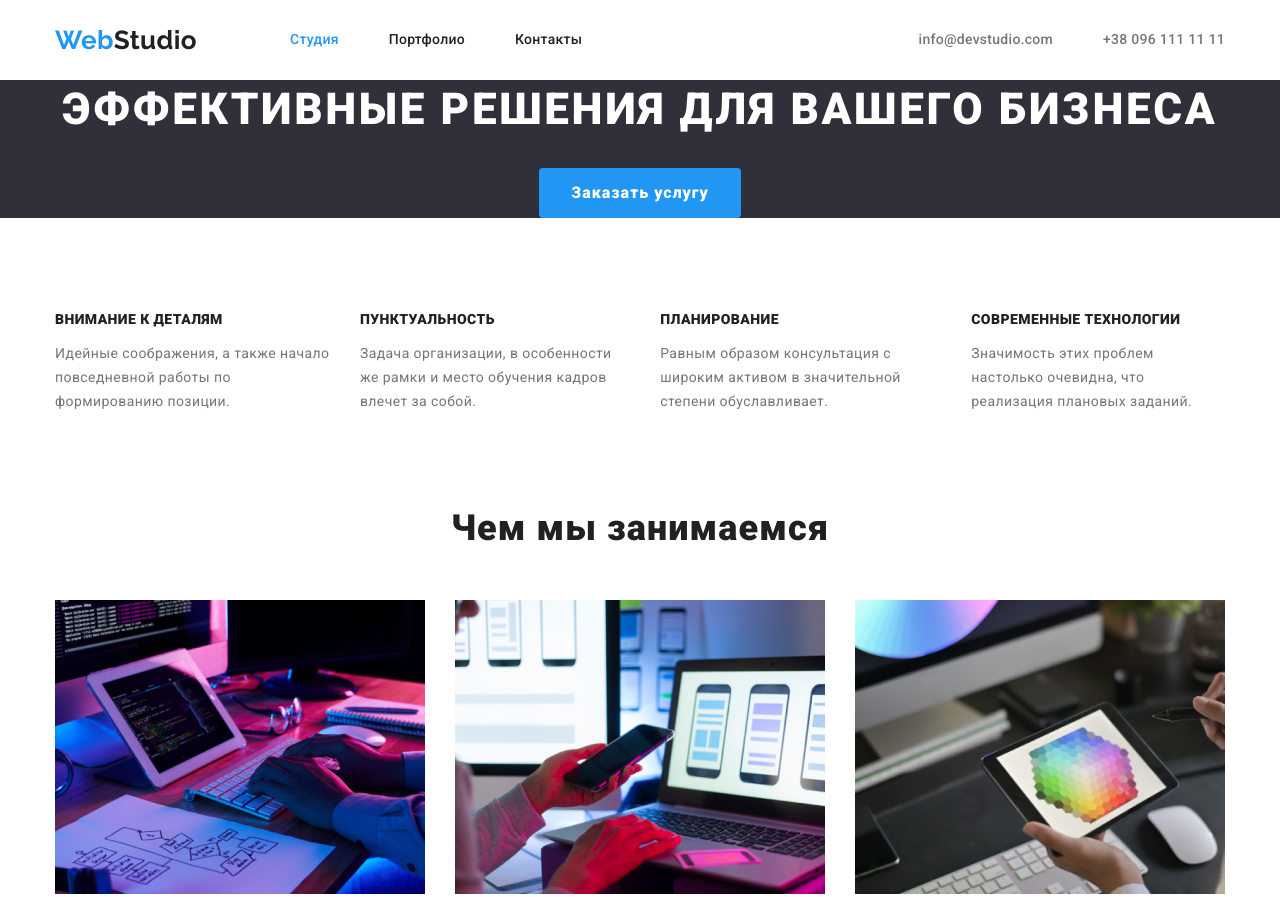
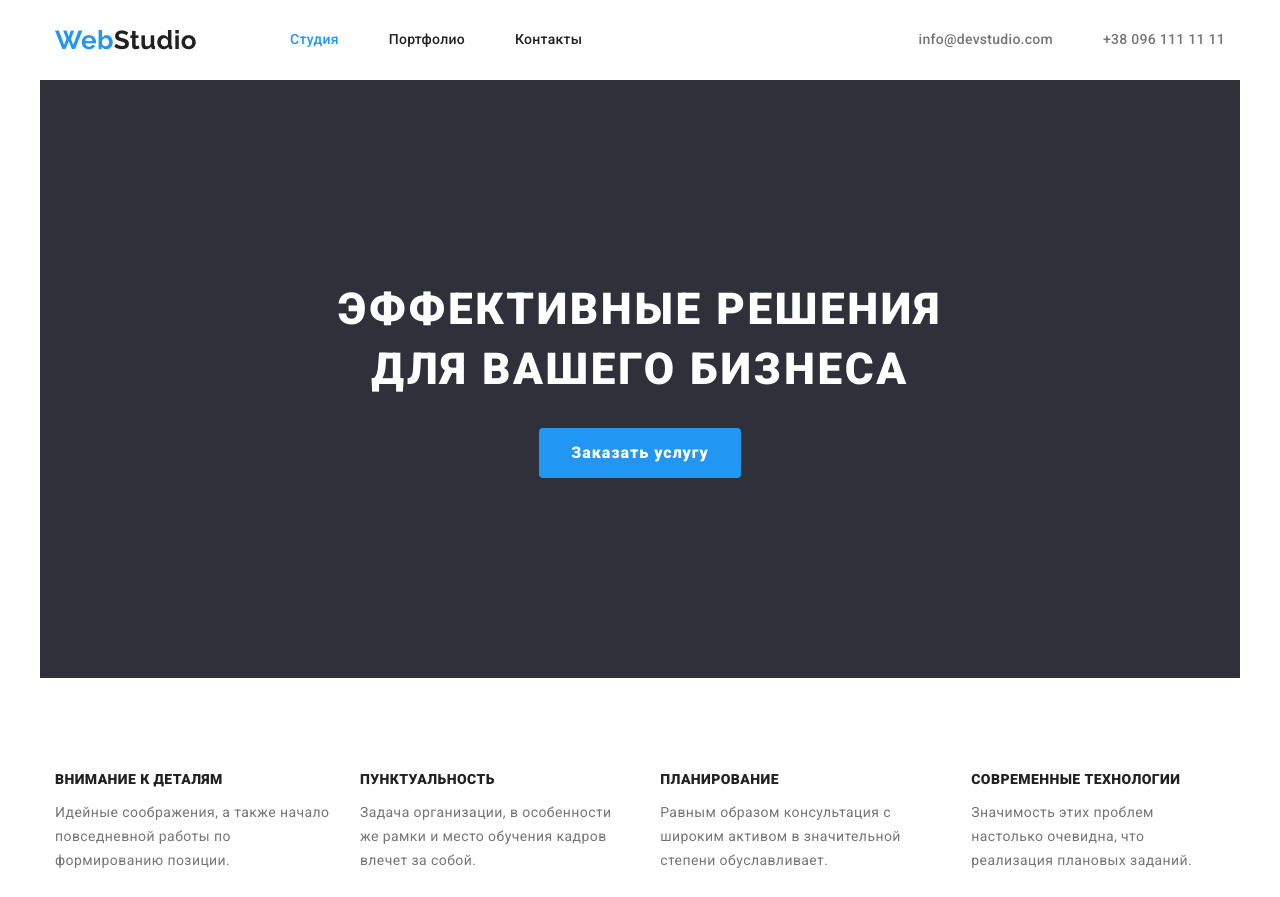
Before and after one commit to AndrewPechnikov/goit-markup-hw-03, a plain HTML site: page index.html in a window 1280 px wide. Shown: the top 897 px of the page. Drawn offline with nearby package versions, Linux system fonts and the light colour scheme.

Commit message:
Допилил героя

```diff
--- a/css/styles.css
+++ b/css/styles.css
@@ -117,13 +117,21 @@ body {
 
 /* Hero */
 .hero {
+  width: 1200px;
+  margin: 0 auto;
+  padding-top: 200px;
+  padding-bottom: 200px;
   text-align: center;
   background-color: #2f303a;
 }
 
 .hero-title {
+  max-width: 696px;
   margin-top: 0;
   margin-bottom: 28px;
+  margin-right: auto;
+  margin-left: auto;
+
   color: var(--white-text);
   font-weight: 900;
   font-size: 44px;
@@ -149,6 +157,7 @@ body {
 .section-title {
   margin-top: 0;
   margin-bottom: 50px;
+
   color: var(--additional-color);
   font-weight: 700;
   font-size: 36px;
@@ -161,6 +170,7 @@ body {
 .features .title {
   margin-top: 0;
   margin-bottom: 10;
+
   color: var(--additional-color);
   font-weight: 700;
   font-size: 14px;
@@ -207,6 +217,7 @@ body {
 .command .name {
   margin-top: 0px;
   margin-bottom: 10px;
+
   color: var(--additional-color);
   font-size: 16px;
   font-weight: 500;
@@ -217,6 +228,7 @@ body {
 
 .command .description {
   margin: 0;
+
   font-weight: 400;
   font-size: 16px;
   line-height: 1.19;
@@ -241,6 +253,7 @@ body {
 /* Filter */
 .filter.list {
   display: flex;
+
   justify-content: center;
   margin-bottom: 50px;
 }
@@ -284,6 +297,7 @@ body {
 .portfolio .title {
   margin-top: 0;
   margin-bottom: 4px;
+
   color: var(--additional-color);
   font-weight: 700;
   font-size: 18px;
@@ -328,6 +342,7 @@ body {
 .adress {
   margin-top: 0;
   margin-bottom: 9px;
+
   color: var(--white-text);
   font-family: 'Roboto';
   font-style: normal;
@@ -350,6 +365,7 @@ body {
 .footer .logo {
   display: inline-block;
   margin-bottom: 20px;
+
   color: var(--white-text);
   font-family: 'Raleway', sans-serif;
   font-weight: 700;
```
